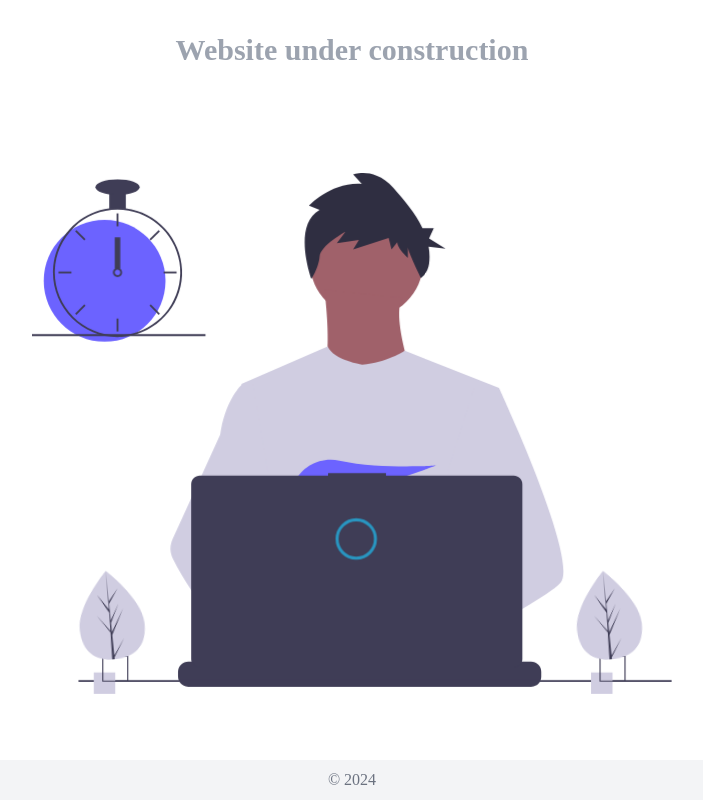
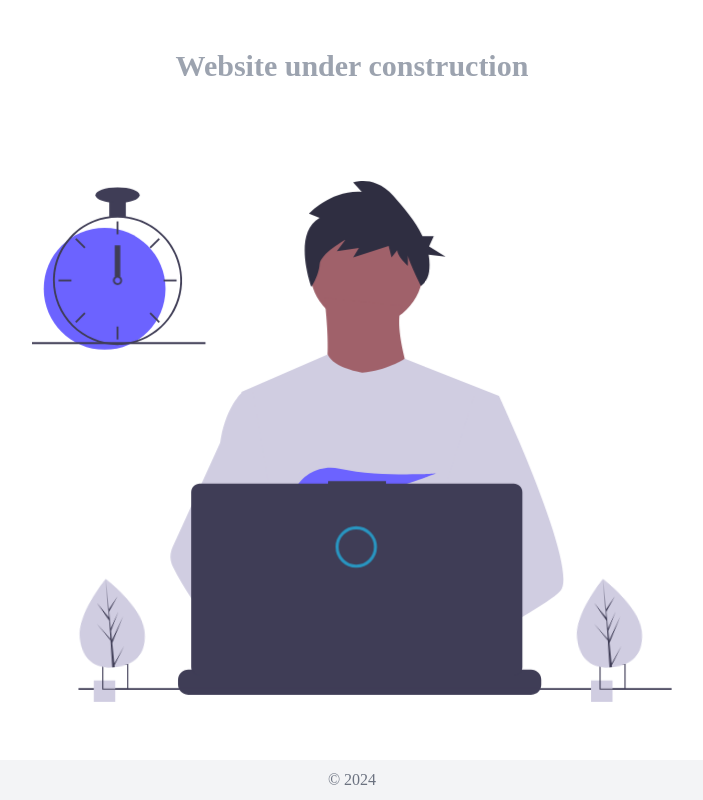
Before and after one commit to prvashisht/wip-boilerplate, a Nuxt app: page / in a window 1280 px wide. Shown: the whole page, without its empty margins (288-991 px from the left). Built offline with nearby package versions, Linux system fonts and the light colour scheme.

Commit message:
Update WorkInProgress.vue and nuxt.config.ts

```diff
--- a/components/WorkInProgress.vue
+++ b/components/WorkInProgress.vue
@@ -1,6 +1,6 @@
 <template>
   <div class="flex flex-col min-h-screen justify-between text-gray-500">
-    <header class="flex flex-col items-center p-4 md:p-8 text-center">
+    <header class="flex flex-col gap-2 md:gap-4 items-center p-4 md:p-8 text-center">
       <h1 class="font-extrabold text-6xl md:text-8xl text-gray-600 shadowed">{{ websiteName }}</h1>
       <h2 class="font-bold text-xl md:text-3xl text-gray-400">Website under construction</h2>
     </header>
--- a/nuxt.config.ts
+++ b/nuxt.config.ts
@@ -5,7 +5,7 @@ export default defineNuxtConfig({
   modules: ['@nuxtjs/tailwindcss'],
   runtimeConfig: {
     public: {
-      websites: JSON.parse(process.env.WEBSITES || '{}'),
+      websites: JSON.parse(process.env.WEBSITES || '{}') as Record<string, string>,
     },
   },
 })
```
